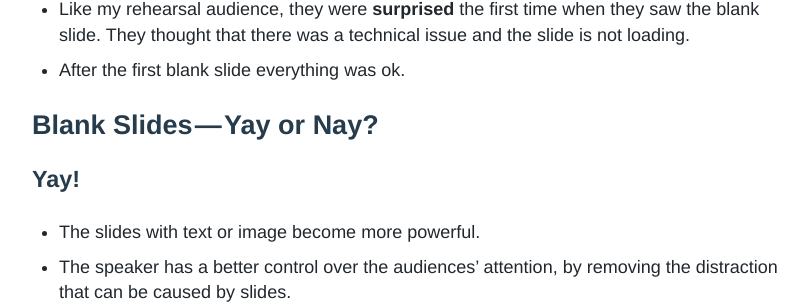
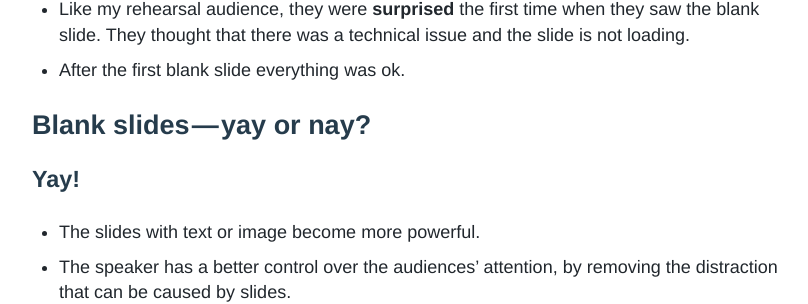
Before and after one commit to upday/upday.github.io, a Jekyll site: the page built from _posts/blog/2017-03-10-public_speaking_blank_slides.md, in a window 1280 px wide and 900 px high, scrolled down 2016 px. Shown: the part 150-454 px from the top of the window, without its empty margins (234-1042 px from the left). Built offline with Jekyll 4.4.1, drawn with Linux system fonts in a browser that asks for light colours; nearby versions of some CDN libraries; some web fonts are replaced; comment, search, counter and statistics services are not loaded.

Commit message:
capitalisation of headers

```diff
--- a/_posts/blog/2017-03-10-public_speaking_blank_slides.md
+++ b/_posts/blog/2017-03-10-public_speaking_blank_slides.md
@@ -47,7 +47,7 @@ Usually in my tech talks, I tend to have one slide per idea. So I kept the same
 * Like my rehearsal audience, they were **surprised** the first time when they saw the blank slide. They thought that there was a technical issue and the slide is not loading.
 * After the first blank slide everything was ok.
 
-## Blank Slides — Yay or Nay?
+## Blank slides — yay or nay?
 
 ### Yay!
 
```
